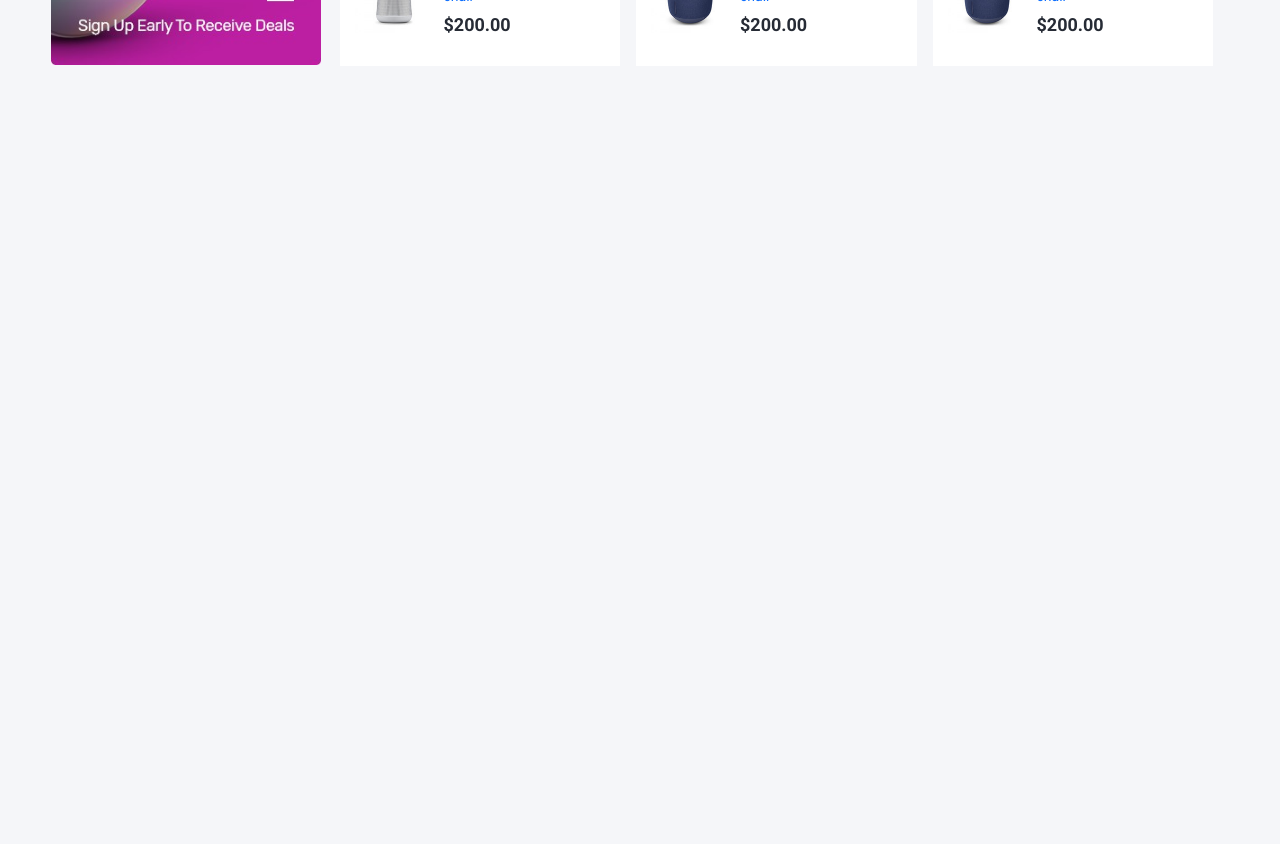
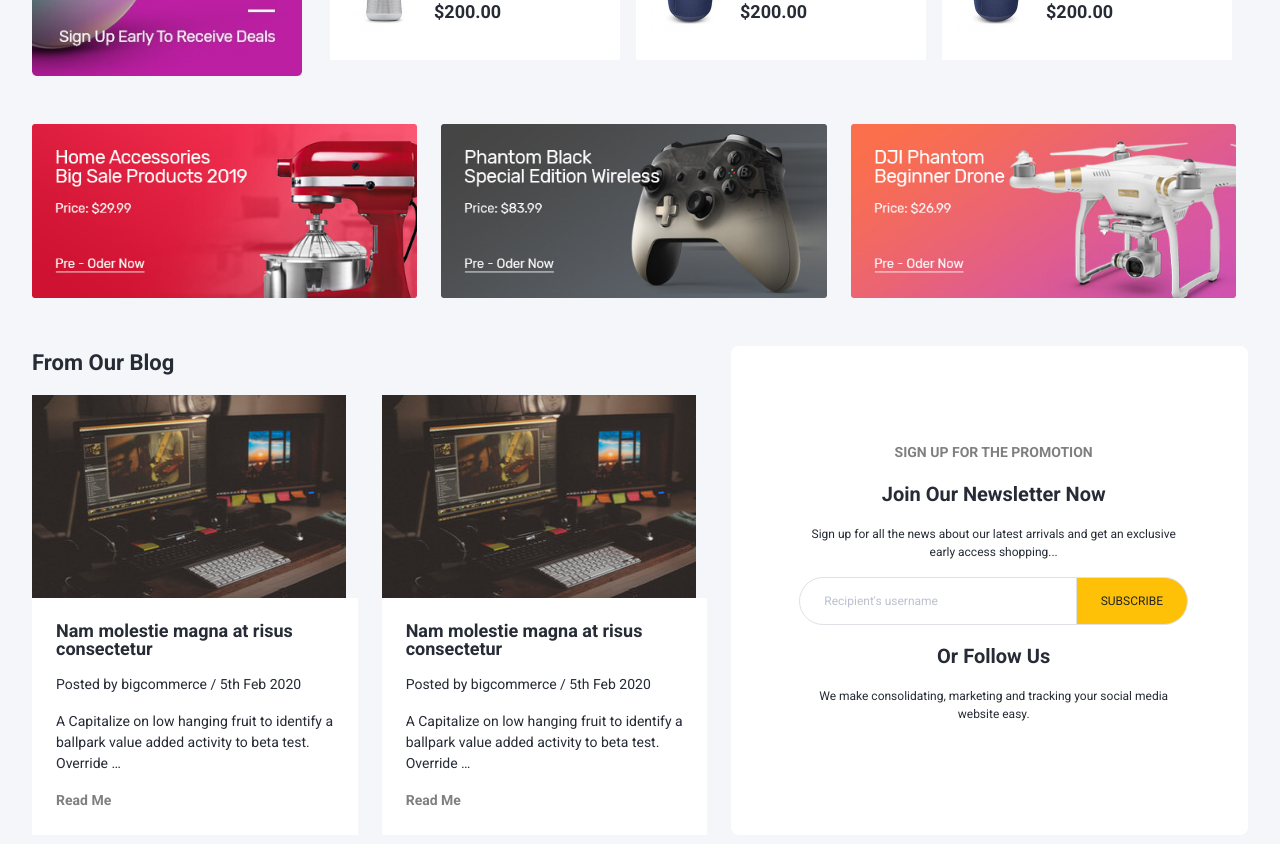
Before and after one commit to MuthuM3/Ecommerce_Client, an Angular app: page /home in a window 1280 px wide. Shown: the part 2880-3724 px from the top of the page. Before the commit the page ends 3010 px from the top, so only its background shows below. Built offline with nearby package versions, Linux system fonts and the light colour scheme.

Commit message:
home page UI2

```diff
--- a/src/app/components/home/home.component.html
+++ b/src/app/components/home/home.component.html
@@ -1,35 +1,35 @@
 <main>
   <section>
     <div class="hb-p-d01 mb-4">
-      <img class="img-fluid" src="./assets/images/banner_revo111.jpg" alt="" />
+      <img class="img-fluid" alt="" src="./assets/images/banner_revo111.jpg" />
     </div>
     <div class="h-p-d02 row bg-white mb-4 mx-0">
-      <div class="col-12 col-md py-3">
+      <div class="col-12 col-sm-2 col-md py-3">
         <p class="fs-md mb-0">Free Delivery</p>
         <p class="fs-xs my-0">For all oders over $120</p>
       </div>
-      <div class="col-12 col-md py-3 d-flex">
+      <div class="col-12 col-sm-2 col-md py-3 d-flex">
         <img class="img-fluid me-2" src="./assets/images/card_icon2.webp" alt="card" />
         <div>
           <p class="fs-md mb-0">Free Delivery</p>
           <p class="fs-xs my-0">For all oders over $120</p>
         </div>
       </div>
-      <div class="col-12 col-md py-3 d-flex">
+      <div class="col-12 col-sm-2 col-md py-3 d-flex">
         <img class="img-fluid me-2" src="assets/images/msg_icon4.webp" alt="message" />
         <div>
           <p class="fs-md mb-0">Free Delivery</p>
           <p class="fs-xs my-0">For all oders over $120</p>
         </div>
       </div>
-      <div class="col-12 col-md py-3 d-flex">
+      <div class="col-12 col-sm-2 col-md py-3 d-flex">
         <img class="img-fluid me-2" src="assets/images/save_icon3.webp" alt="save" />
         <div>
           <p class="fs-md mb-0">Free Delivery</p>
           <p class="fs-xs my-0">For all oders over $120</p>
         </div>
       </div>
-      <div class="col-12 col-md py-3 d-flex">
+      <div class="col-12 col-sm-2 col-md py-3 d-flex">
         <img class="img-fluid me-2" src="assets/images/service_icon5.webp" alt="service" />
         <div>
           <p class="fs-md mb-0">Free Delivery</p>
@@ -168,7 +168,7 @@
         <img class="img-fluid" src="./assets/images/s6-2.jpg" alt="" />
       </div>
     </div>
-    <div class="h-p-d05 mb-5 ">
+    <div class="h-p-d05 mb-5">
       <div class="d-flex justify-content-between align-items-md-center mb-2">
         <p class="fs-2xl"><span class="fw-bold">Shop All</span></p>
         <div>
@@ -312,7 +312,7 @@
         </div>
       </div>
     </div>
-    <div class="h-p-d06 mb-5 px-0">
+    <div class="h-p-d07 mb-5 px-0">
       <div class="d-flex justify-content-between align-items-md-center mb-2">
         <p class="fs-2xl"><span class="fw-bold">Furniture & Decor</span></p>
         <div>
@@ -384,5 +384,69 @@
         </div>
       </div>
     </div>
+    <div class="h-p-d10 row mb-5 me-md-0">
+      <div class="col-md-4">
+        <img class="img-fluid" ngSrc="./assets/images/s10_1.jpg" alt="" height="220" width="486" />
+      </div>
+      <div class="col-md-4">
+        <img class="img-fluid" ngSrc="./assets/images/s10_2.jpg" alt="" height="220" width="486" />
+      </div>
+      <div class="col-md-4">
+        <img class="img-fluid" ngSrc="./assets/images/s10_3.jpg" alt="" height="220" width="486" />
+      </div>
+    </div>
+    <div class="h-p-d11 mb-md-5 row">
+      <div class="col-md-7 row me-md-0">
+        <p class="fs-2xl fw-bold">From Our Blog</p>
+        <div class="col-md-6">
+          <img ngSrc="./assets/images/s11_1.jpg" alt="" height="203" width="314" />
+          <div class="bg-white p-md-4">
+            <p class="fs-lg fw-bold lh-1">Nam molestie magna at risus consectetur</p>
+            <p class="fs-sm">Posted by bigcommerce / 5th Feb 2020</p>
+            <p class="fs-sm">
+              A Capitalize on low hanging fruit to identify a ballpark value added activity to beta test. Override …
+            </p>
+            <p class="fs-sm fw-bold text-black-50 mb-0">Read Me</p>
+          </div>
+        </div>
+        <div class="col-md-6">
+          <img ngSrc="./assets/images/s11_1.jpg" alt="" height="203" width="314" />
+          <div class="bg-white p-md-4">
+            <p class="fs-lg fw-bold lh-1">Nam molestie magna at risus consectetur</p>
+            <p class="fs-sm">Posted by bigcommerce / 5th Feb 2020</p>
+            <p class="fs-sm">
+              A Capitalize on low hanging fruit to identify a ballpark value added activity to beta test. Override …
+            </p>
+            <p class="fs-sm fw-bold text-black-50 mb-0">Read Me</p>
+          </div>
+        </div>
+      </div>
+      <div class="col-md-5 text-center bg-white rounded-3">
+        <div class="p-md-5 ms-2 my-md-5">
+          <p class="fs-sm fw-bold text-black-50">SIGN UP FOR THE PROMOTION</p>
+          <p class="fs-xl fw-bold">Join Our Newsletter Now</p>
+          <p class="fs-xs">
+            Sign up for all the news about our latest arrivals and get an exclusive early access shopping...
+          </p>
+          <div class="input-group mb-3 text-center">
+            <input
+              type="text"
+              class="form-control rounded-start-5 rounded-end-0 fs-xs ps-4"
+              placeholder="Recipient's username"
+              aria-label="Recipient's username"
+              aria-describedby="basic-addon2" />
+            <div class="input-group-append">
+              <span
+                class="input-group-text fs-xs h-100 px-4 bg-warning py-md-2 rounded-end-5 rounded-start-0"
+                id="basic-addon2"
+                >SUBSCRIBE</span
+              >
+            </div>
+          </div>
+          <p class="fs-xl fw-bold">Or Follow Us</p>
+          <p class="fs-xs">We make consolidating, marketing and tracking your social media website easy.</p>
+        </div>
+      </div>
+    </div>
   </section>
 </main>
--- a/src/styles.css
+++ b/src/styles.css
@@ -9,11 +9,12 @@
 }
 
 body {
-  margin: auto;
+  margin: 0 auto;
   padding: 0 2rem;
-  width: 1242px;
+  max-width: 1288px;
   background-color: #f5f6f9;
   color: #262b35;
+  width: 100%;
 }
 
 input {
@@ -65,8 +66,14 @@
 .sud00 {
   width: 34vw;
 }
-@media screen and (max-width: 768px) {
+
+@media screen and (min-width: 768px) and (max-width: 1024px) {
   .sud00 {
     width: 90vw;
   }
 }
+@media screen and (max-width: 767px) {
+  .sud00 {
+    width: 90vw;
+  }
+}
```
